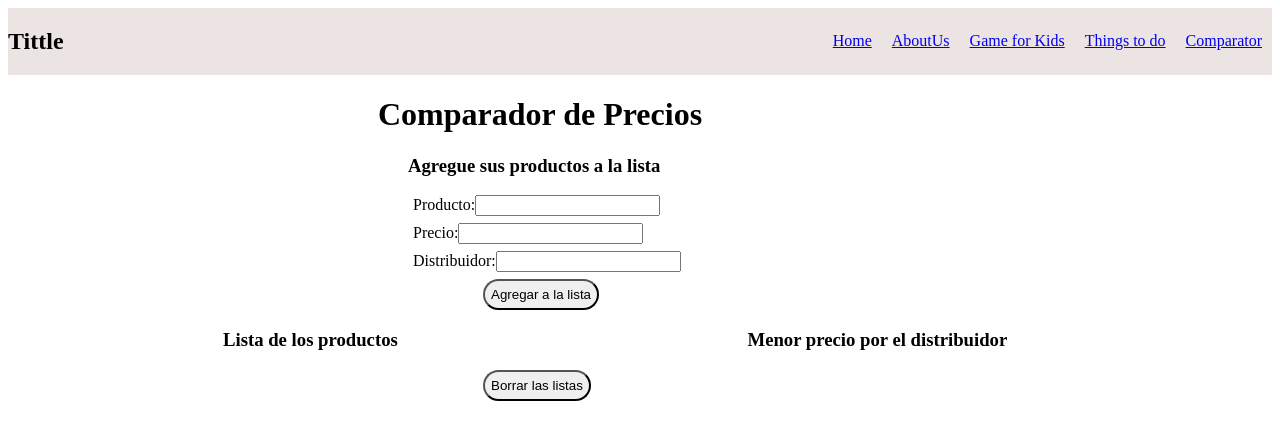
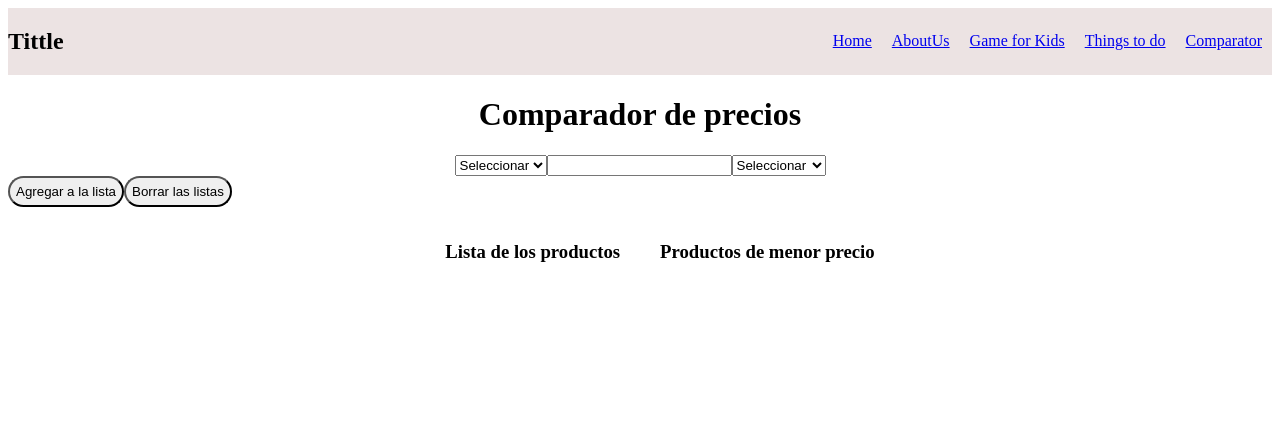
Before and after one commit to Cocom1n/TrabajoFinalFPWGrupo11, a React (Create React App) app: page /comparadorPrecios in a window 1280 px wide. Shown: the top 440 px of the page. Built offline with nearby package versions, Linux system fonts and the light colour scheme.

Commit message:
grandes cambios

```diff
--- a/src/components/ComparadorPrecios/Comparador.css
+++ b/src/components/ComparadorPrecios/Comparador.css
@@ -1,29 +1,17 @@
 .titulo{
-    margin-left:370px;
-}
-
-.tituloCarga{
-    margin-left:400px;
+   text-align: center;
 }
 
 .contenedores{
-    margin: 5px;
-    padding-left: 400px;
-    padding-bottom: 2px;
-    border-radius: 100px;
+    justify-content: center;
 }
 
 .botones{
-    margin-left:475px;
     padding: 6px;
     border-radius: 100px;
+    cursor: pointer;
 }
 
 .listas{
-    display: flex ;
-    padding-left: 215px;
+    justify-content: center;
 }
-
-.listaProducto, .listaMinPrecio{
-    flex: 1;
-}
--- a/src/components/ComparadorPrecios/ComparadorPrecios.js
+++ b/src/components/ComparadorPrecios/ComparadorPrecios.js
@@ -1,95 +1,105 @@
-import React, { useState } from 'react';
+import React, { useEffect,useState } from 'react';
 import './Comparador.css';
 
 function ComparadorDePrecios (){
 
-    const [ListaProductos, setListaProducto] = useState([]);
-    const [productoNombre, setProductoNombre] = useState('');
-    const [productoPrecio, setProductoPrecio] = useState('');
-    const [productoDistribuidor, setProductoDistribuidor] = useState('');
+  const [ListaProductos, setLista] = useState([]);
+  const [ListaMasBarato, setListaMasBarato] = useState([]);
+  const [Nombre, setNombre] = useState('');
+  const [Precio, setPrecio] = useState('');
+  const [Distribuidor, setDistribuidor] = useState('');
 
-      const AñadirProducto = () => {
-        const newProducto = {
-          nombre: productoNombre,
-          precio: parseFloat(productoPrecio),
-          distribuidor: productoDistribuidor,
-        };
+    const AñadirProducto = () => {
+      if (Nombre && Precio && Distribuidor){
+        const idProducto = Math.max(...ListaProductos.map((producto) => producto.id),0) +1;
+        const nuevoProducto = {
+            id: idProducto,
+            nombre: Nombre,
+            precio: parseFloat(Precio),
+            marca: Distribuidor,
+        }
+        setLista([...ListaProductos, nuevoProducto])
+    }else {
+        alert('Debes llenar todos los campos para comenzar!');
+    }
+  }
 
-      setListaProducto([...ListaProductos, newProducto]);
+  const BorrarListas = () =>{
+      setLista([]);
+      setListaMasBarato([]);
+  }
 
-          setProductoNombre(''); // limpia los campos despues d agregar un producto
-          setProductoPrecio('');
-          setProductoDistribuidor('');
-        };
+  useEffect(() => {
+      CalcularPrecioMinimo()
+      console.log("Se actualizo la lsita con precios mas baratos");
+    }, [ListaProductos]);
 
-      const MinimoPrecio = (distribuidor) => {
-          const productosDistribuidor = ListaProductos.filter(producto => producto.distribuidor === distribuidor);
-          const productoPrecioMin = productosDistribuidor.reduce((min, producto) => (min.precio < producto.precio ? min : producto), {});
+  const CalcularPrecioMinimo = () => {
+      const productosUnicos = Array.from(new Set(ListaProductos.map(producto => producto.nombre)));
 
-          return productoPrecioMin;
-        };
+      const productosMasBaratos = productosUnicos.map(nombreProducto => {
+          const productosConNombre = ListaProductos.filter(producto => producto.nombre === nombreProducto);
+          const precioMinimo = Math.min(...productosConNombre.map(producto => producto.precio));
 
-      const borrarListas = () => {  // limpia ambas listas
-          setListaProducto([]);
-          setProductoDistribuidor([]);
-        };
+          return productosConNombre.find(producto => producto.precio === precioMinimo);
+      });
+      setListaMasBarato(productosMasBaratos);
+  }
 
-  return (
-    <div>
-      <h1 className="titulo">Comparador de Precios</h1>
+  return(
+      <div>
+        <div className='titulo'><h1>Comparador de precios</h1></div>
+        <section className='contenedores'>
+            <select id="nombre" value={Nombre} onChange={(e) => setNombre(e.target.value)}>
+                <option value="" disabled>Seleccionar</option>
+                <option value="Azucar">Azucar</option>
+                <option value="Pan">Pan</option>
+                <option value="Sal">Sal</option>
+                <option value="Dulce">Dulce</option>
+                <option value="Leche">Leche</option>
+                <option value="Queso">Queso</option>
+                <option value="Yogurt">Yogurt</option>
+                <option value="Fideos">Fideos</option>
+                <option value="Arroz">Arroz</option>
+                <option value="Harina">Harina</option>
+            </select>
+            <input type="number" min="0" value={Precio} onChange={(e) => setPrecio(e.target.value)} />
+            <select id="marca" value={Distribuidor} onChange={(e) => setDistribuidor(e.target.value)}>
+                <option value="" disabled>Seleccionar</option>
+                <option value="Dia">Dia</option>
+                <option value="Vea">Vea</option>
+                <option value="Carrefour">Carrefour</option>
+                <option value="Changomás">Changomás</option>
+                <option value="Comodín">Comodín</option>
+            </select>
+        </section>
 
-        <div>
-          <h3 className="tituloCarga">Agregue sus productos a la lista</h3>
+        <button onClick={AñadirProducto} className="botones">Agregar a la lista</button>
+        <button onClick={BorrarListas} className="botones">Borrar las listas</button>
 
-          <div className="contenedores">
-            <label>Producto:</label>
-            <input type="text" value={productoNombre} onChange={(e) => setProductoNombre(e.target.value)} />
-          </div>
+        <section className='listas'>
+            <ul>
+                <h3>Lista de los productos</h3>
+                {ListaProductos.map((producto) => (
+                    <li key={producto.id}>
+                        {producto.nombre} - {producto.marca}: ${producto.precio}
+                    </li>
+                ))
 
-          <div className="contenedores">
-            <label>Precio:</label>
-            <input type="number" value={productoPrecio} onChange={(e) => setProductoPrecio(e.target.value)} />
-          </div>
-
-          <div className="contenedores">
-            <label>Distribuidor:</label>
-            <input type="text" value={productoDistribuidor} onChange={(e) => setProductoDistribuidor(e.target.value)} />
-          </div>
-
-          <button onClick={AñadirProducto} className="botones">Agregar a la lista</button>
-        </div>
-
-        <div className="listas">
-          <div className="listaProducto" >
-            <h3>Lista de los productos</h3>
+                }
+            </ul>
             <ul>
-              {ListaProductos.map((producto, index) => (
-                <li key={index}>
-                  {producto.nombre} - {producto.distribuidor}: ${producto.precio}
-                </li>
-              ))}
-            </ul>
-          </div>
-
-          <div className="listaMinPrecio">
-            <h3>Menor precio por el distribuidor</h3>
-
-            <ul>
-              {[...new Set(ListaProductos.map(producto => producto.distribuidor))].map((distribuidor, index) => (
-                <li key={index}>
-                  {distribuidor}: {MinimoPrecio(distribuidor).nombre} - ${MinimoPrecio(distribuidor).precio}
-                </li>
-              ))}
+                <h3>Productos de menor precio</h3>
+                {ListaMasBarato.map((producto) => (
+                    <li key={producto.id}>
+                        {producto.nombre} - {producto.marca}: ${producto.precio}
+                    </li>
+                ))}
 
             </ul>
-          </div>
-        </div>
-
-        {/* boton para borrar las listas */}
-      <button onClick={borrarListas} className="botones">Borrar las listas</button>
-
+        </section>
     </div>
   );
-};
+}
 
 export default ComparadorDePrecios;
```
